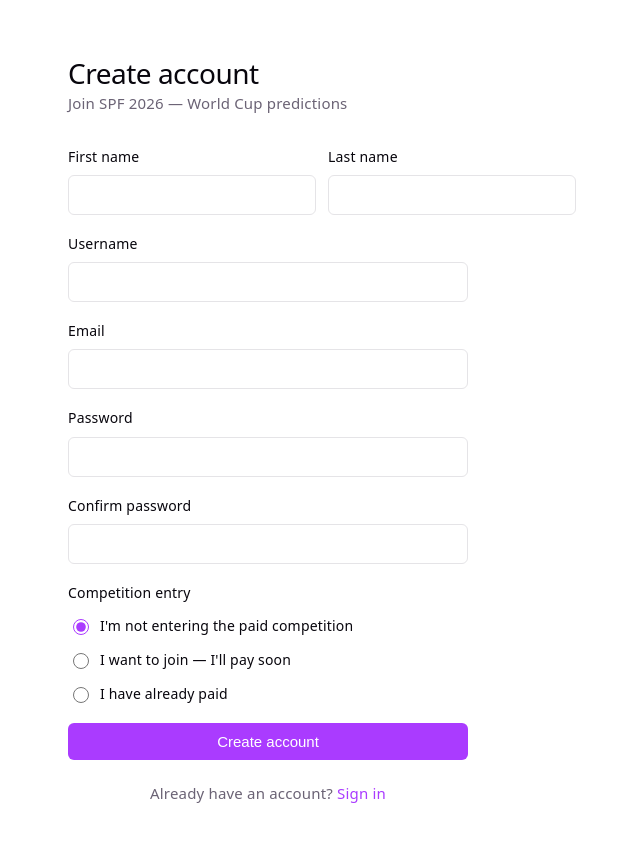
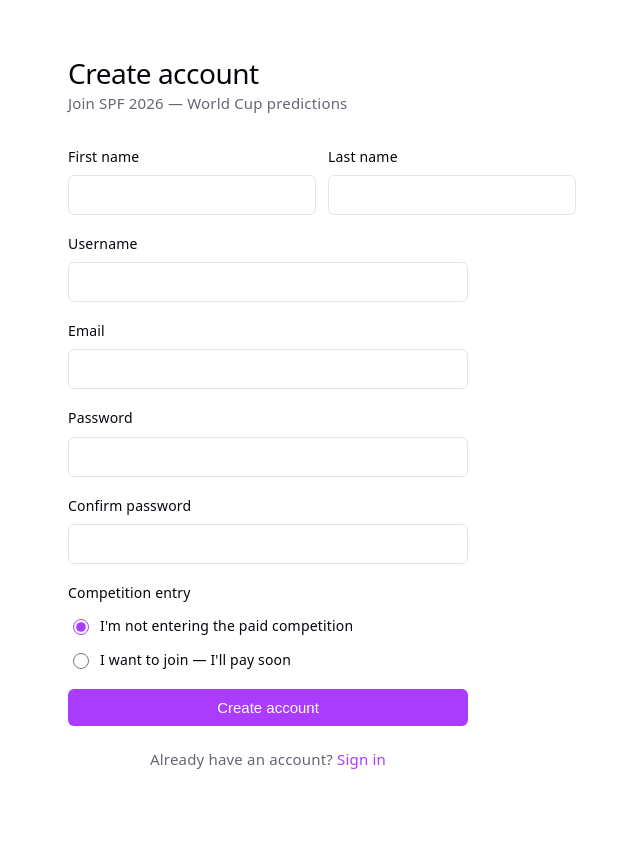
Before and after one commit to oddvar/spf, a React (Vite) app in the folder client/: page /register in a window 1280 px wide. Shown: the top 842 px of the page, without its empty margins (372-1012 px from the left). Built offline with nearby package versions, Linux system fonts and the light colour scheme.

Commit message:
this is not an option

```diff
--- a/client/src/pages/RegisterPage.tsx
+++ b/client/src/pages/RegisterPage.tsx
@@ -157,7 +157,6 @@ export default function RegisterPage() {
               [
                 ['NO', "I'm not entering the paid competition"],
                 ['WANTS_TO_PAY', "I want to join — I'll pay soon"],
-                ['HAS_PAID', 'I have already paid'],
               ] as [PaymentStatus, string][]
             ).map(([value, label]) => (
               <label key={value} className="radio-label">
```
